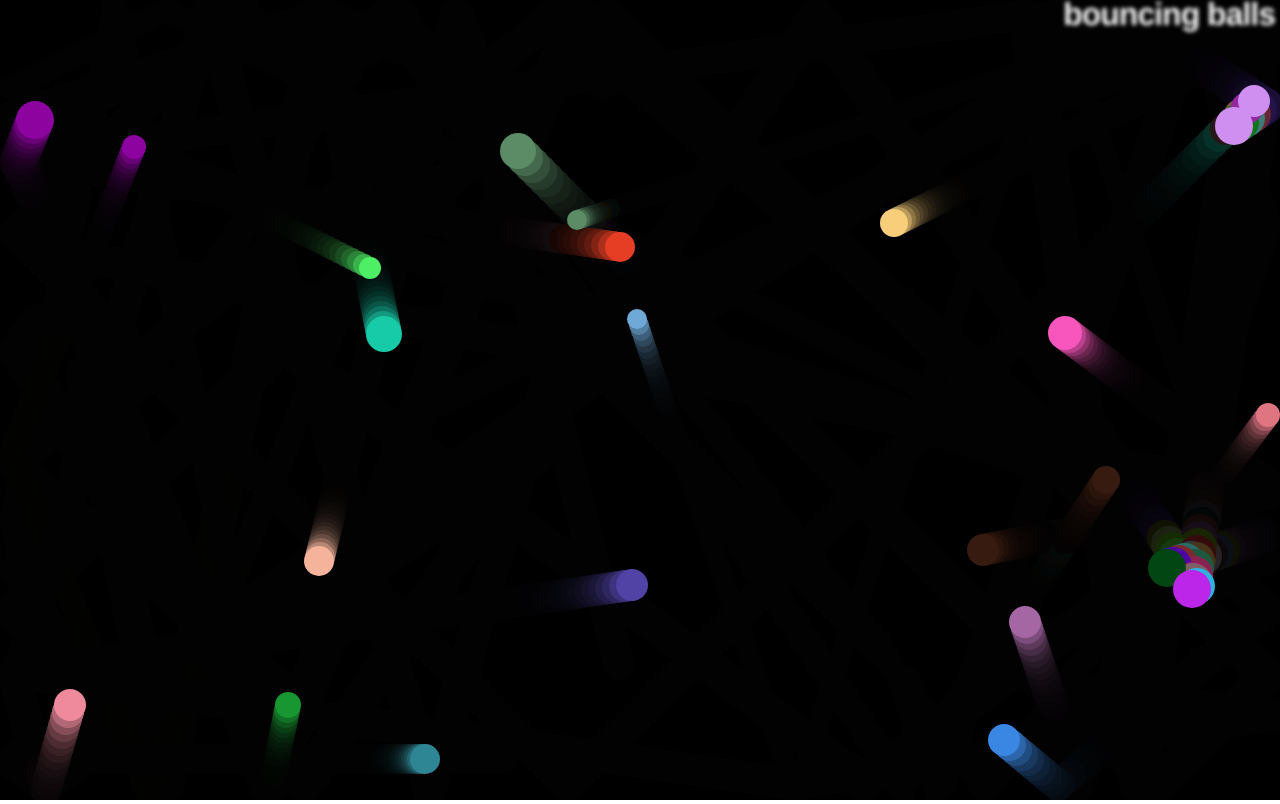
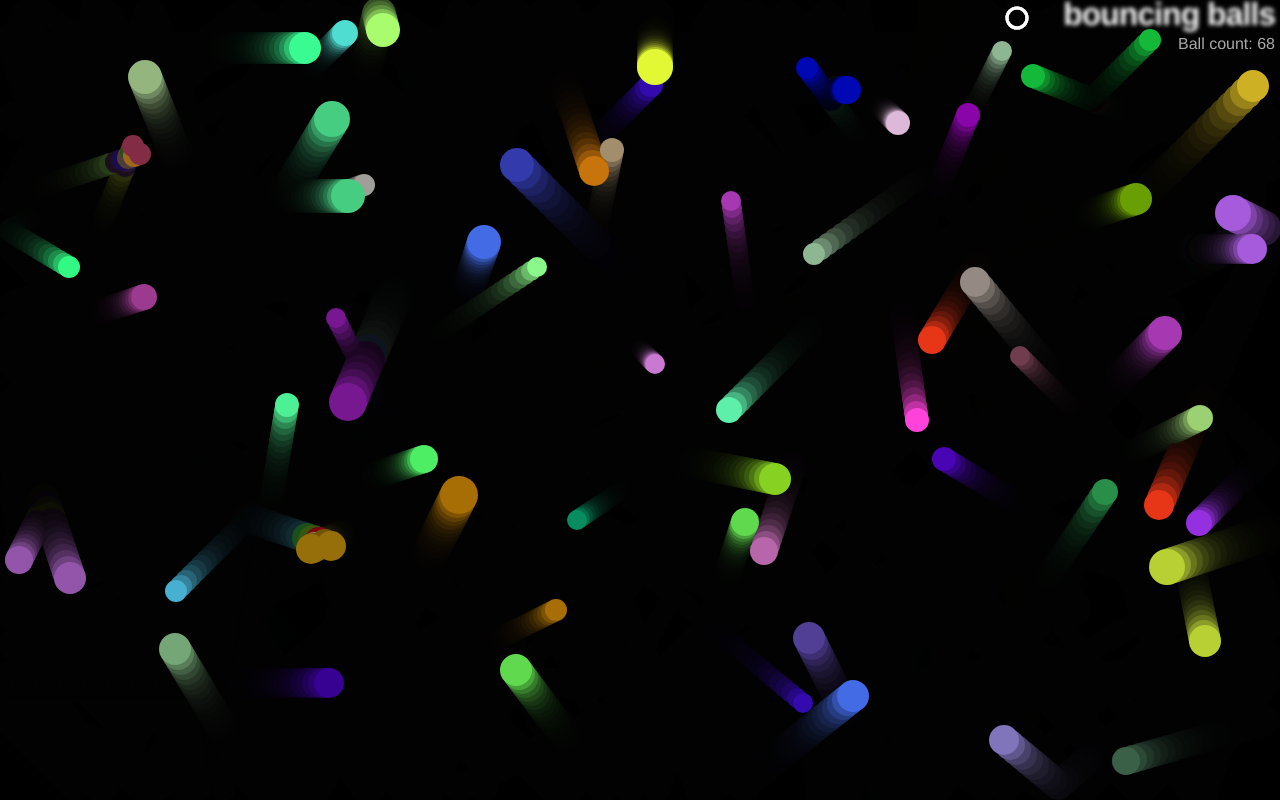
Before and after one commit to GrantHarris1/bouncingBall, a plain HTML site: page index.html in a window 1280 px wide. Drawn offline with Linux system fonts and the light colour scheme.

Commit message:
Draft of final

```diff
--- a/index.html
+++ b/index.html
@@ -8,6 +8,7 @@
 
   <body>
     <h1>bouncing balls</h1>
+    <p>Ball count: </p>
     <canvas></canvas>
 
     <script src="main.js"></script>
--- a/main.js
+++ b/main.js
@@ -1,3 +1,5 @@
+
+
 // setup canvas
 
 const canvas = document.querySelector('canvas');
@@ -8,21 +10,32 @@ const height = canvas.height = window.innerHeight;
 
 // function to generate random number
 
-function random(min, max) {
-  const num = Math.floor(Math.random() * (max - min + 1)) + min;
+function random(min,max) {
+  const num = Math.floor(Math.random()*(max-min)) + min;
   return num;
 }
 
-// define Ball constructor
+// define shape constructor
 
-function Ball(x, y, velX, velY, color, size) {
+function Shape(x, y, velX, velY, exists) {
   this.x = x;
   this.y = y;
   this.velX = velX;
   this.velY = velY;
+  this.exists = exists;
+}
+
+// define Ball constructor, inheriting from Shape
+
+function Ball(x, y, velX, velY, exists, color, size) {
+  Shape.call(this, x, y, velX, velY, exists);
+
   this.color = color;
   this.size = size;
 }
+
+Ball.prototype = Object.create(Shape.prototype);
+Ball.prototype.constructor = Ball;
 
 // define ball draw method
 
@@ -60,23 +73,108 @@ Ball.prototype.update = function() {
 
 Ball.prototype.collisionDetect = function() {
   for(let j = 0; j < balls.length; j++) {
-    if(!(this === balls[j])) {
+    if(!(this === balls[j])&&balls[j].exists) {
       const dx = this.x - balls[j].x;
       const dy = this.y - balls[j].y;
       const distance = Math.sqrt(dx * dx + dy * dy);
 
-      if (distance < this.size + balls[j].size) {
+      if (distance < this.size ) {
         balls[j].color = this.color = 'rgb(' + random(0,255) + ',' + random(0,255) + ',' + random(0,255) +')';
       }
     }
   }
 };
 
-// define array to store balls and populate it
+// define evilCircle constructor, modeled after Shape
 
-let balls = [];
+function EvilCircle(x, y, exists) {
+  Shape.call(this, x, y, 20, 20, exists);
 
-while(balls.length < 25) {
+  this.color = 'white';
+  this.size = 10;
+}
+
+EvilCircle.prototype = Object.create(Shape.prototype);
+EvilCircle.prototype.constructor = EvilCircle;
+
+
+// evilCircle  draw method// model after Ball
+
+EvilCircle.prototype.draw = function() {
+  ctx.beginPath();
+  ctx.strokeStyle = this.color;
+  ctx.lineWidth = 3;
+  ctx.arc(this.x, this.y, this.size, 0, 2 * Math.PI);
+  ctx.stroke();
+};
+
+
+// evilCircle checkBounds method Same as 1st part of Ball
+
+EvilCircle.prototype.checkBounds = function() {
+  if((this.x + this.size) >= width) {
+    this.x -= this.size;
+  }
+
+  if((this.x - this.size) <= 0) {
+    this.x += this.size;
+  }
+
+  if((this.y + this.size) >= height) {
+    this.y -= this.size;
+  }
+
+  if((this.y - this.size) <= 0) {
+    this.y += this.size;
+  }
+};
+
+//  evilCircle setControls method
+
+EvilCircle.prototype.setControls = function() {
+  let _this = this;
+  window.onkeydown = function(e) {
+    if(e.key === 'a') {
+      _this.x -= _this.velX;
+    } else if(e.key === 'd') {
+      _this.x += _this.velX;
+    } else if(e.key === 'w') {
+      _this.y -= _this.velY;
+    } else if(e.key === 's') {
+      _this.y += _this.velY;
+    }
+  };
+};
+
+// define evilCircle collision detection
+
+EvilCircle.prototype.collisionDetect = function() {
+  for(let j = 0; j < balls.length; j++) {
+    if( balls[j].exists ) {
+      const dx = this.x - balls[j].x;
+      const dy = this.y - balls[j].y;
+      const distance = Math.sqrt(dx * dx + dy * dy);
+
+      if (distance < this.size + balls[j].size) {
+        balls[j].exists = false;
+        count--;
+        para.textContent = 'Ball count: ' + count;
+      }
+    }
+  }
+};
+
+// define variable for ball count paragraph
+
+const para = document.querySelector('p');
+let count = 0;
+
+
+// store balls and populate it
+
+const balls = [];
+
+while(balls.length < 75) {
   const size = random(10,20);
   let ball = new Ball(
     // ball position always drawn at least one ball width
@@ -85,25 +183,39 @@ while(balls.length < 25) {
     random(0 + size,height - size),
     random(-7,7),
     random(-7,7),
+    true,
     'rgb(' + random(0,255) + ',' + random(0,255) + ',' + random(0,255) +')',
     size
   );
   balls.push(ball);
+  count++;
+  para.textContent = 'Ball count: ' + count;
 }
 
-// define loop that keeps drawing the scene constantly
+// define loop that keeps drawing the scene:
+
+let evil = new EvilCircle(random(0,width), random(0,height), true);
+evil.setControls();
 
 function loop() {
   ctx.fillStyle = 'rgba(0,0,0,0.25)';
   ctx.fillRect(0,0,width,height);
 
   for(let i = 0; i < balls.length; i++) {
-    balls[i].draw();
-    balls[i].update();
-    balls[i].collisionDetect();
+    if(balls[i].exists) {
+      balls[i].draw();
+      balls[i].update();
+      balls[i].collisionDetect();
+    }
   }
 
+  evil.draw();
+  evil.checkBounds();
+  evil.collisionDetect();
+// balls continue movement
   requestAnimationFrame(loop);
 }
 
+
+
 loop();
--- a/style.css
+++ b/style.css
@@ -1,9 +1,9 @@
 html, body {
-    margin:0;
+  margin: 0;
 }
 
-html{
-    font-family: 'Helvetica Neue',Helvetica, Arial, sans-serif;
+html {
+  font-family: 'Helvetica Neue', Helvetica, Arial, sans-serif;
   height: 100%;
 }
 
@@ -13,7 +13,7 @@ body {
 }
 
 h1 {
-    font-style: 2rem;
+  font-size: 2rem;
   letter-spacing: -1px;
   position: absolute;
   margin: 0;
@@ -23,3 +23,11 @@ h1 {
   color: transparent;
   text-shadow: 0 0 4px white;
 }
+
+p {
+  position: absolute;
+  margin: 0;
+  top: 35px;
+  right: 5px;
+  color: #aaa;
+}
```
Also changed, not shown: 1 other file. Lines whose indentation alone changed are shown as unchanged.
